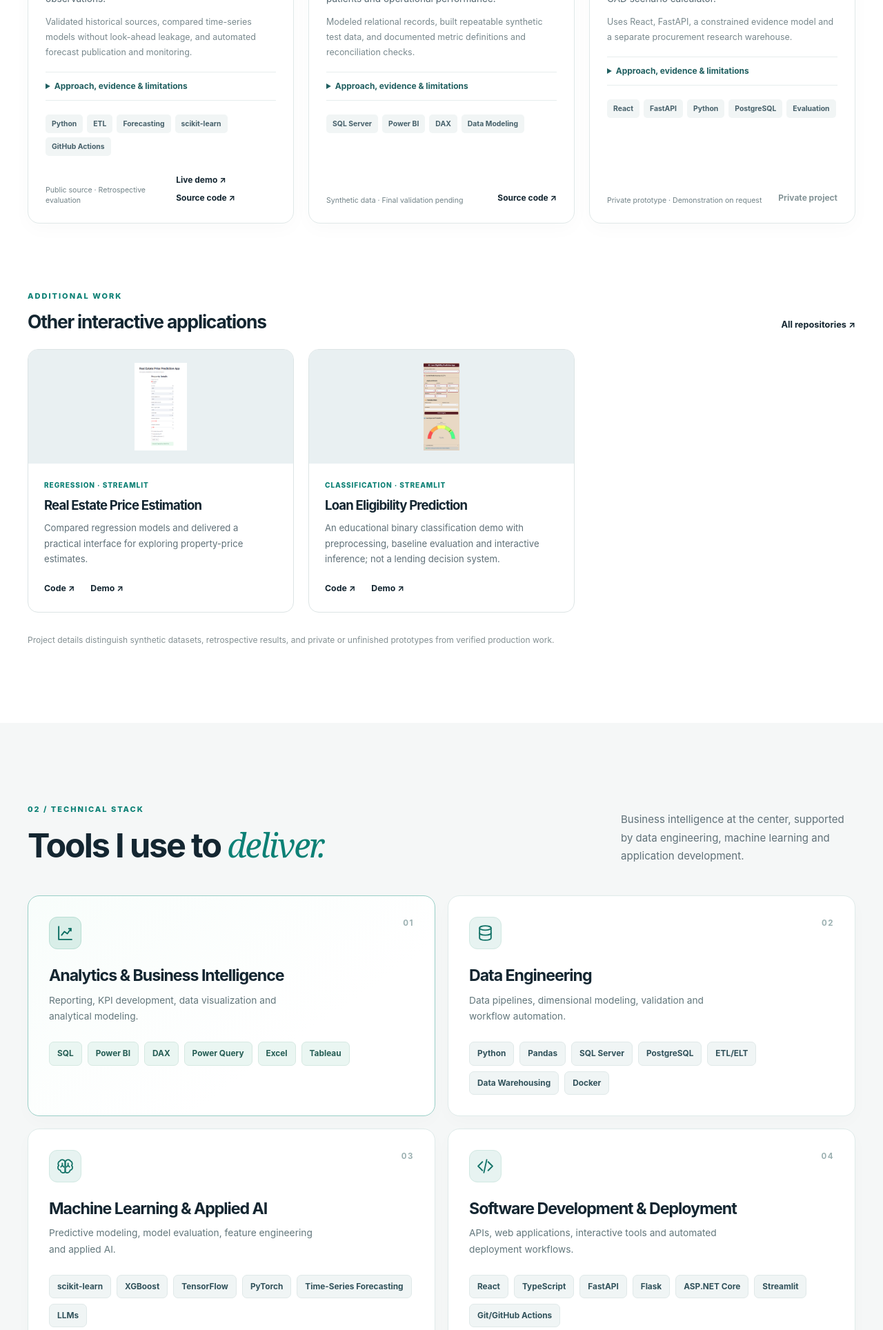
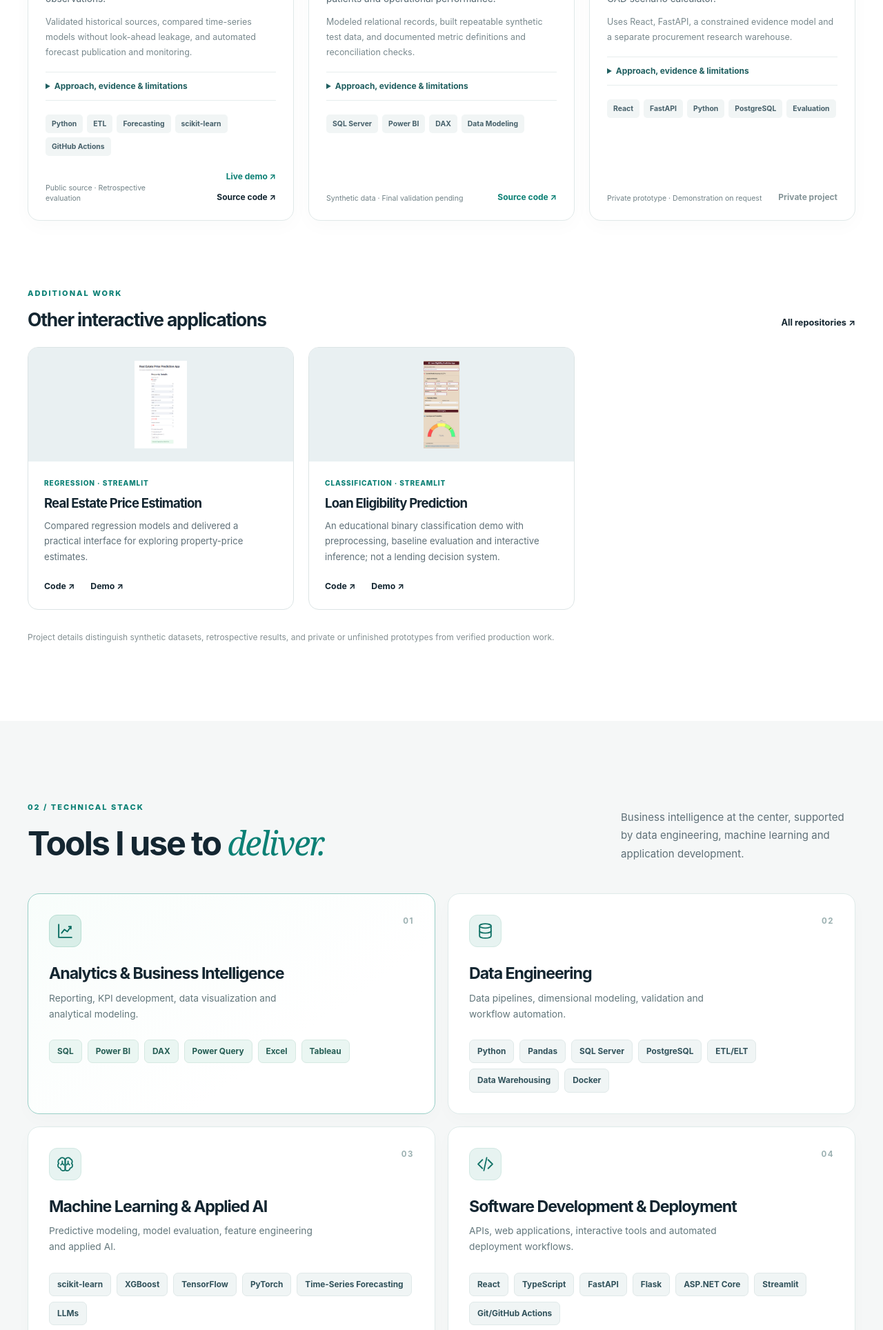
Before and after one commit to AhmedOT22/Portfolio, a Flask app: page / in a window 1280 px wide. Shown: the part 1795-3723 px from the top of the page at 69% size. Run offline with Flask 3, Linux system fonts and the light colour scheme.

Commit message:
Style live demo and source links on featured project cards

```diff
--- a/static/css/style.css
+++ b/static/css/style.css
@@ -244,3 +244,8 @@ h1 em,h2 em{color:var(--accent);font-family:var(--serif);font-weight:400}
 .stack-card h3{max-width:100%;line-height:1.24}
 .stack-card>p{max-width:390px;min-height:2.7em}
 @media(max-width:720px){.stack-card>p{min-height:0}}
+
+/* Featured project: give demos and source links separate targets */
+.feature-links{display:flex;align-items:center;justify-content:flex-end;flex-wrap:wrap;gap:10px 18px}
+.feature-links a:first-child{color:var(--accent)}
+@media(max-width:580px){.feature-footer{align-items:flex-start;flex-direction:column}.feature-links{justify-content:flex-start}}
```
